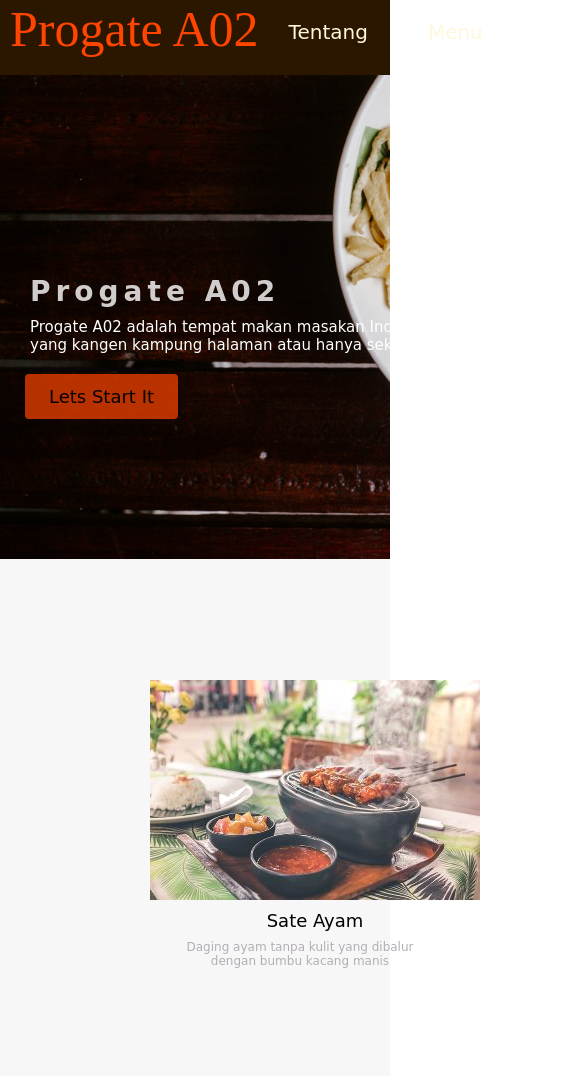
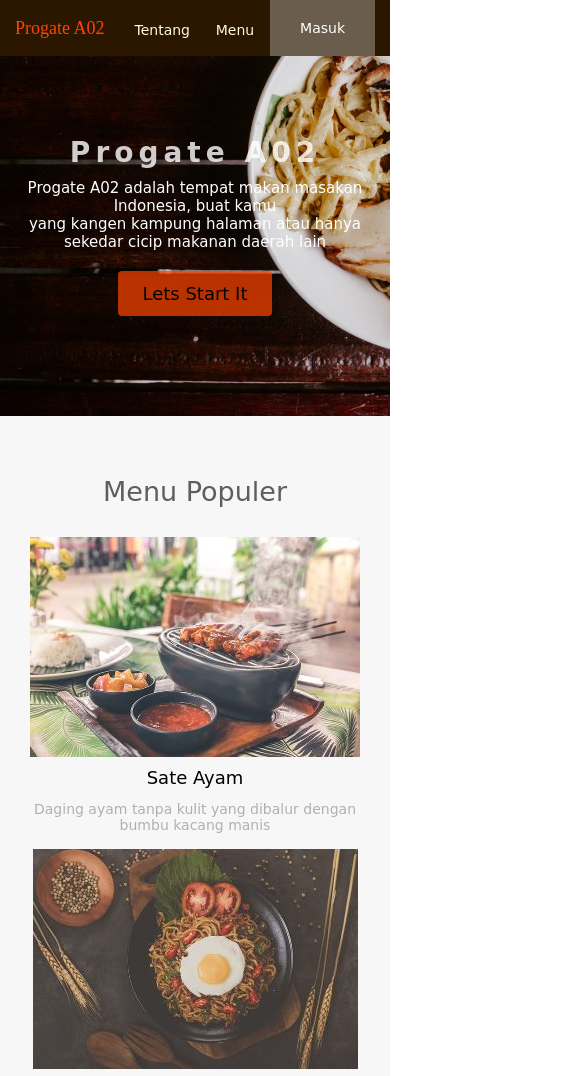
Before and after one commit to SitiZaenab/Progate_A02.github.io, a plain HTML site: page index.html in a window 390 px wide. Shown: the top 1076 px of the page, 585 px wide, since content can reach past the window. Drawn offline with Linux system fonts and the light colour scheme.

Commit message:
Final product
Responsive for mobile and tablet

```diff
--- a/index.html
+++ b/index.html
@@ -1,14 +1,18 @@
 <!DOCTYPE html>
 <html>
+
 <head>
   <meta charset="utf-8">
+  <meta name="viewport" content="width=device-width, initial-scale=1.0">
   <title>Progate A02</title>
   <link rel="stylesheet" href="stylesheet.css">
   <link rel="preconnect" href="https://fonts.googleapis.com">
 </head>
+
 <body>
   <header>
     <div class="container">
+      <div class="header-content-wrapper">
         <div class="header-logo">Progate A02</div>
         <div class="header-list">
           <ul>
@@ -18,6 +22,7 @@
         </div>
         <div class="header-right">
           <a href="#" class="login">Masuk</a>
+        </div>
       </div>
     </div>
   </header>
@@ -75,4 +80,5 @@
     </div>
   </footer>
 </body>
+
 </html>
--- a/stylesheet.css
+++ b/stylesheet.css
@@ -1,12 +1,22 @@
-html, body,
-ul, ol, li,
-h1, h2, h3, h4, h5, h6, p, div {
+html,
+body,
+ul,
+ol,
+li,
+h1,
+h2,
+h3,
+h4,
+h5,
+h6,
+p,
+div {
   margin: 0;
   padding: 0;
 }
 
 body {
-    font-family: 'Comforter Brush', cursive;
+  font-family: "Comforter Brush", cursive;
   font-size: 18px;
 }
 
@@ -18,46 +28,80 @@ a {
   text-decoration: none;
 }
 
+.container {
+  max-width: 100%;
+  margin: 0 auto;
+  overflow: hidden;
+  padding-left: 15px;
+  padding-right: 15px;
+}
+
+@media screen and (min-width: 1200px) {
+  .container {
+    max-width: 1320px;
+  }
+}
+
 header {
-    background-color:#2b1700;
+  background-color: #2b1700;
   width: 100%;
-    height: 75px;
+}
+
+header .header-content-wrapper {
+  display: flex;
+  align-items: center;
+  white-space: nowrap;
+}
+
+.header-list {
+  margin-left: 20px;
 }
 
 .header-list li {
   list-style: none;
-    float: left;
+  display: inline;
   padding: 20px 30px;
   font-size: 20px;
-    color:cornsilk;
+  color: cornsilk;
 }
 
 .header-logo {
-    float:left;
   font-size: 50px;
   font-family: Haettenschweiler;
-    color:orangered;
-    padding-left: 10px;
+  color: orangered;
 }
 
 .header-right {
-    float: right;
+  margin-left: auto;
+}
+
+.header-right a {
+  display: inline-block;
   background-color: rgba(255, 255, 255, 0.3);
   transition: all 0.5s;
+  padding: 20px 30px;
+  color: white;
 }
 
-.header-right:hover {
+.header-right a:hover {
   background-color: rgba(255, 255, 255, 0.5);
 }
 
-.header-right a {
-    line-height: 75px;
-    padding: 10px 10px;
-    color: white;
-    display:block;
-    float: right;
+@media screen and (max-width: 992px) {
+  .header-logo {
+    font-size: 18px;
   }
 
+  .header-list li {
+    font-size: 14px;
+    padding-left: 10px;
+    padding-right: 10px;
+  }
+
+  .header-right a {
+    font-size: 14px;
+  }
+}
 
 .top-wrapper {
   padding: 200px 0 120px 0;
@@ -65,11 +109,6 @@ header {
   background-size: cover;
   color: white;
   text-align: left;
-}
-
-.container {
-  width: 1500px;
-  margin: 0 auto;
 }
 
 .top-wrapper h1 {
@@ -109,17 +148,28 @@ header {
   opacity: 1;
 }
 
+@media screen and (max-width: 992px) {
+  .top-wrapper {
+    padding: 80px 0;
+    text-align: center;
+  }
+
+  .top-wrapper h1,
+  .top-wrapper p,
+  .btn-wrapper {
+    margin-left: 0;
+    margin-right: 0;
+  }
+}
+
 .food-wrapper {
-   height: 500px;
-   padding-bottom: 80px;
+  padding: 80px 0;
   background-color: #f7f7f7;
   text-align: center;
 }
 
 .heading {
-  padding-top: 60px;
   padding-bottom: 30px;
-  margin-right: 150px;
   text-align: center;
   color: #5f5d60;
 }
@@ -154,9 +204,35 @@ header {
   color: #b3aeb5;
 }
 
+@media screen and (max-width: 992px) {
+  .food-wrapper {
+    padding: 60px 0;
+  }
+  .food {
+    width: 100%;
+  }
+
+  .food-icon {
+    margin: 0 auto;
+    position: relative;
+  }
+
+  .food-icon img {
+    margin: 0 auto;
+    max-width: 100%;
+  }
+
+  .txt-contents {
+    width: 100%;
+    display: block;
+    margin: 40px 0 16px;
+    font-size: 14px;
+  }
+}
+
 .message-wrapper {
   border-bottom: 1px solid #eee;
-  padding-bottom: 80px;
+  padding: 80px 0;
   text-align: center;
 }
 
@@ -173,10 +249,16 @@ header {
   box-shadow: none;
 }
 
-.heading h3{
+.heading h3 {
   font-size: 15px;
   font-weight: normal;
   margin-bottom: 20px;
+}
+
+@media screen and (max-width: 992px) {
+  .message-wrapper {
+    padding: 60px 0;
+  }
 }
 
 .footer {
@@ -187,7 +269,7 @@ header {
 }
 
 .footer-logo {
-    font-family: Impact, Haettenschweiler, 'Arial Narrow Bold', sans-serif;
+  font-family: Impact, Haettenschweiler, "Arial Narrow Bold", sans-serif;
   font-size: 32px;
   color: orangered;
 }
@@ -200,3 +282,19 @@ header {
   padding-bottom: 20px;
   list-style: none;
 }
+
+@media screen and (max-width: 992px) {
+  .footer-logo {
+    text-align: center;
+  }
+
+  .footer-list {
+    width: 100%;
+    text-align: center;
+  }
+
+  .footer-list li {
+    display: inline-block;
+    padding: 20px;
+  }
+}
```
Lines whose indentation alone changed are shown as unchanged.
